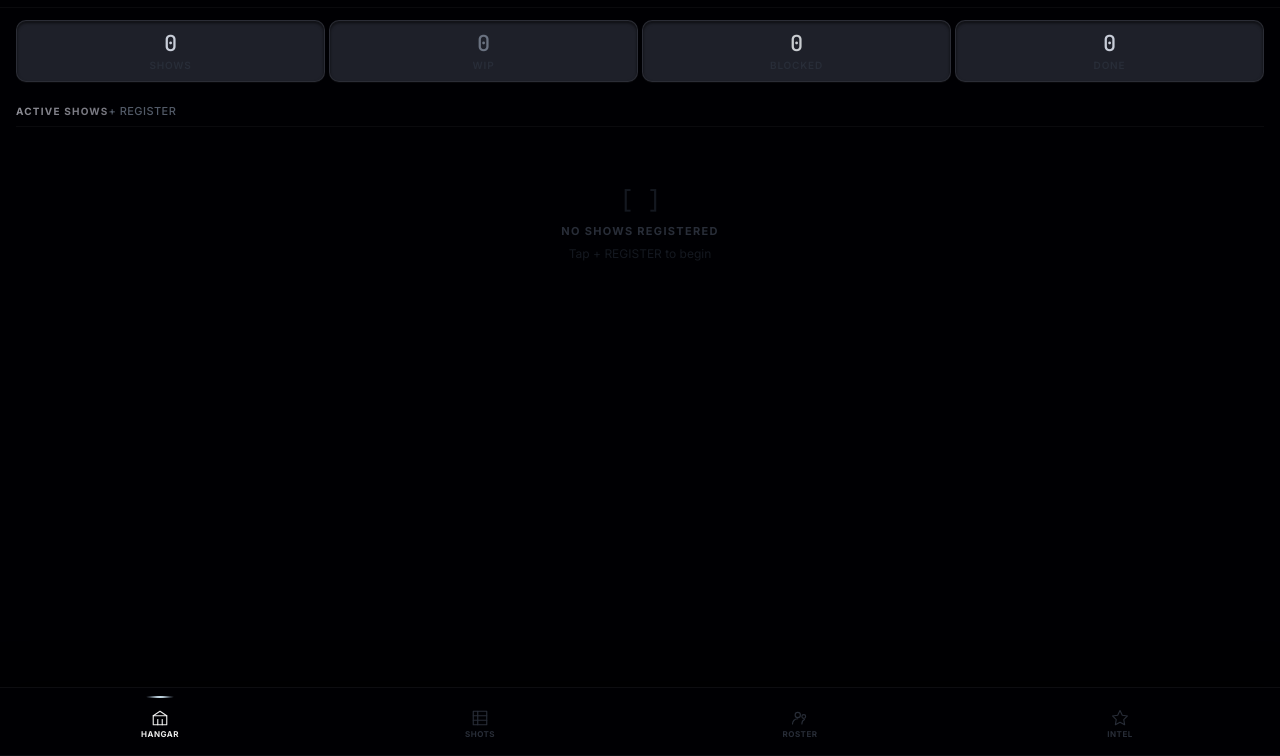
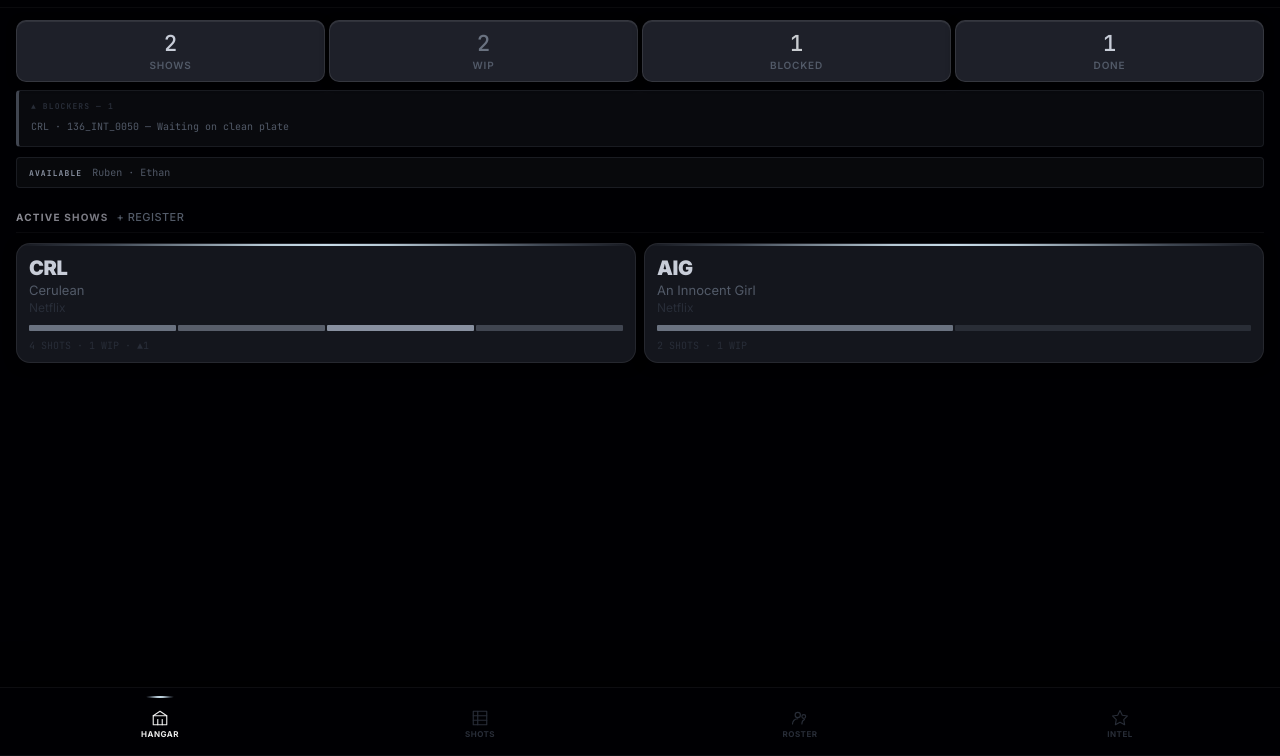
Before and after one commit to biggieAI/vtek-hangar, a plain HTML site: page index.html in a window 1280 px wide. Shown: the part 44-800 px from the top of the page. Drawn offline with Linux system fonts and the light colour scheme.

Commit message:
HGR-003: contrast fixes + demo seed data

```diff
--- a/index.html
+++ b/index.html
@@ -1,5 +1,5 @@
 <!DOCTYPE html>
-<!-- VTEK // HANGAR | BUILD_ID: HGR-002 | 2026-04-18T12:00:00Z -->
+<!-- VTEK // HANGAR | BUILD_ID: HGR-003 | 2026-04-18T16:00:00Z -->
 <html lang="en">
 <head>
 <meta charset="UTF-8">
@@ -60,7 +60,7 @@ body{font-family:var(--sans);font-size:15px;font-weight:400;color:var(--t0);back
 .page.on{display:block;}
 
 /* SECTION HEADERS */
-.sec{display:flex;align-items:center;margin-bottom:10px;margin-top:22px;padding-bottom:8px;border-bottom:1px solid rgba(255,255,255,0.04);}
+.sec{display:flex;align-items:center;gap:8px;margin-bottom:10px;margin-top:22px;padding-bottom:8px;border-bottom:1px solid rgba(255,255,255,0.04);}
 .sec:first-child{margin-top:4px;}
 .sec-l{font-family:var(--sans);font-size:10px;font-weight:700;letter-spacing:0.12em;text-transform:uppercase;background:linear-gradient(160deg,#909098 0%,#70707a 100%);-webkit-background-clip:text;-webkit-text-fill-color:transparent;background-clip:text;}
 .sec-r{margin-left:auto;}
@@ -69,16 +69,16 @@ body{font-family:var(--sans);font-size:15px;font-weight:400;color:var(--t0);back
 
 /* STAT CHIPS */
 .stat-row{display:grid;grid-template-columns:repeat(4,minmax(0,1fr));gap:4px;margin-bottom:8px;width:100%;}
-.sc{background:var(--s3);border:1px solid rgba(255,255,255,0.06);border-radius:10px;padding:12px 8px 10px;text-align:center;box-shadow:inset 0 2px 3px rgba(0,0,0,0.60),inset 0 1px 0 rgba(255,255,255,0.04),0 1px 0 rgba(255,255,255,0.03);}
-.sc-n{font-family:var(--mono);font-size:22px;font-weight:500;line-height:1;margin-bottom:4px;color:var(--t0);}
-.sc-l{font-family:var(--sans);font-size:10px;font-weight:600;color:var(--t2);letter-spacing:0.08em;text-transform:uppercase;}
+.sc{background:var(--s3);border:1px solid rgba(255,255,255,0.10);border-radius:10px;padding:12px 8px 10px;text-align:center;box-shadow:inset 0 1px 0 rgba(255,255,255,0.08),0 2px 8px rgba(0,0,0,0.6);}
+.sc-n{font-family:var(--mono);font-size:22px;font-weight:500;line-height:1;margin-bottom:4px;color:#c8cdd8;}
+.sc-l{font-family:var(--sans);font-size:10px;font-weight:600;color:var(--t1);letter-spacing:0.08em;text-transform:uppercase;}
 .sc.hi-wip .sc-n{color:var(--wip);}
 .sc.hi-blk .sc-n{color:rgba(244,247,250,0.80);}
 
 /* SHOW GRID */
 .show-grid{display:grid;grid-template-columns:repeat(2,minmax(0,1fr));gap:8px;width:100%;}
-.armor-card{background:var(--s2);border:1px solid rgba(255,255,255,0.04);border-radius:14px;padding:0;cursor:pointer;transition:all 0.15s;overflow:hidden;width:100%;-webkit-tap-highlight-color:transparent;position:relative;}
-.armor-card:active{background:var(--s3);border-color:rgba(255,255,255,0.13);}
+.armor-card{background:var(--s2);border:1px solid rgba(255,255,255,0.08);border-radius:14px;padding:0;cursor:pointer;transition:all 0.15s;overflow:hidden;width:100%;-webkit-tap-highlight-color:transparent;position:relative;box-shadow:0 2px 12px rgba(0,0,0,0.5);}
+.armor-card:active{background:var(--s3);border-color:rgba(255,255,255,0.16);}
 .show-stripe{height:2px;width:100%;background:linear-gradient(90deg,transparent 0%,rgba(127,144,162,0.4) 15%,rgba(200,220,232,0.90) 40%,rgba(200,220,232,1.0) 50%,rgba(200,220,232,0.90) 60%,rgba(127,144,162,0.4) 85%,transparent 100%);}
 .armor-card-content{padding:12px 12px 10px;}
 .ac-code{font-family:var(--sans);font-size:20px;font-weight:900;letter-spacing:-0.02em;text-transform:uppercase;color:var(--t0);line-height:1;margin-bottom:2px;}
@@ -394,14 +394,42 @@ select.fc{cursor:pointer;}
 </div>
 
 <div class="toast-wrap"><div class="toast" id="toast"></div></div>
-<div class="build-id">HGR-002</div>
+<div class="build-id">HGR-003</div>
 
 <script>
 'use strict';
-const BUILD_ID='HGR-002';
+const BUILD_ID='HGR-003';
 const LS_KEY='hgr1';
+const DEMO=()=>({
+  shows:[
+    {id:'s1',code:'CRL',name:'Cerulean',client:'Netflix',due:'2025-09-01',createdAt:0},
+    {id:'s2',code:'AIG',name:'An Innocent Girl',client:'Netflix',due:'2025-12-01',createdAt:0},
+  ],
+  shots:[
+    {id:'sh1',sid:'s1',code:'136_STL_0080',seq:'STL',status:'wip',who:'Ruben',bid:2.5,notes:'Drone stabilization — Mocha track needs review',createdAt:0},
+    {id:'sh2',sid:'s1',code:'136_STL_0120',seq:'STL',status:'review',who:'Ruben',bid:1.5,notes:'',createdAt:0},
+    {id:'sh3',sid:'s1',code:'136_INT_0040',seq:'INT',status:'approved',who:'Ruben',bid:3.0,notes:'Client signed off',createdAt:0},
+    {id:'sh4',sid:'s1',code:'136_INT_0050',seq:'INT',status:'blocked',who:'Ruben',bid:2.0,notes:'Waiting on clean plate',createdAt:0},
+    {id:'sh5',sid:'s2',code:'AIG_001_0010',seq:'001',status:'wip',who:'Ruben',bid:4.0,notes:'',createdAt:0},
+    {id:'sh6',sid:'s2',code:'AIG_001_0020',seq:'001',status:'hold',who:'',bid:0,notes:'',createdAt:0},
+  ],
+  artists:[
+    {id:'a1',name:'Ruben Rodas',role:'VFX Compositor / Supervisor',createdAt:0},
+    {id:'a2',name:'Ethan',role:'VFX Compositor',createdAt:0},
+  ],
+  intelHistory:[],apiKey:'',_v:1,_demo:true
+});
 const dflt=()=>({shows:[],shots:[],artists:[],intelHistory:[],apiKey:'',_v:1});
-let S=(()=>{try{const r=localStorage.getItem(LS_KEY);return r?{...dflt(),...JSON.parse(r)}:dflt();}catch{return dflt();}})();
+let S=(()=>{
+  try{
+    const r=localStorage.getItem(LS_KEY);
+    if(r){const p=JSON.parse(r);if(p._v)return{...dflt(),...p};}
+    // First load — seed demo
+    const d=DEMO();
+    localStorage.setItem(LS_KEY,JSON.stringify(d));
+    return d;
+  }catch{return DEMO();}
+})();
 function save(){try{localStorage.setItem(LS_KEY,JSON.stringify(S));}catch{toast('STORAGE FULL');}}
 function uid(){return Date.now().toString(36)+Math.random().toString(36).slice(2,6);}
 
```
